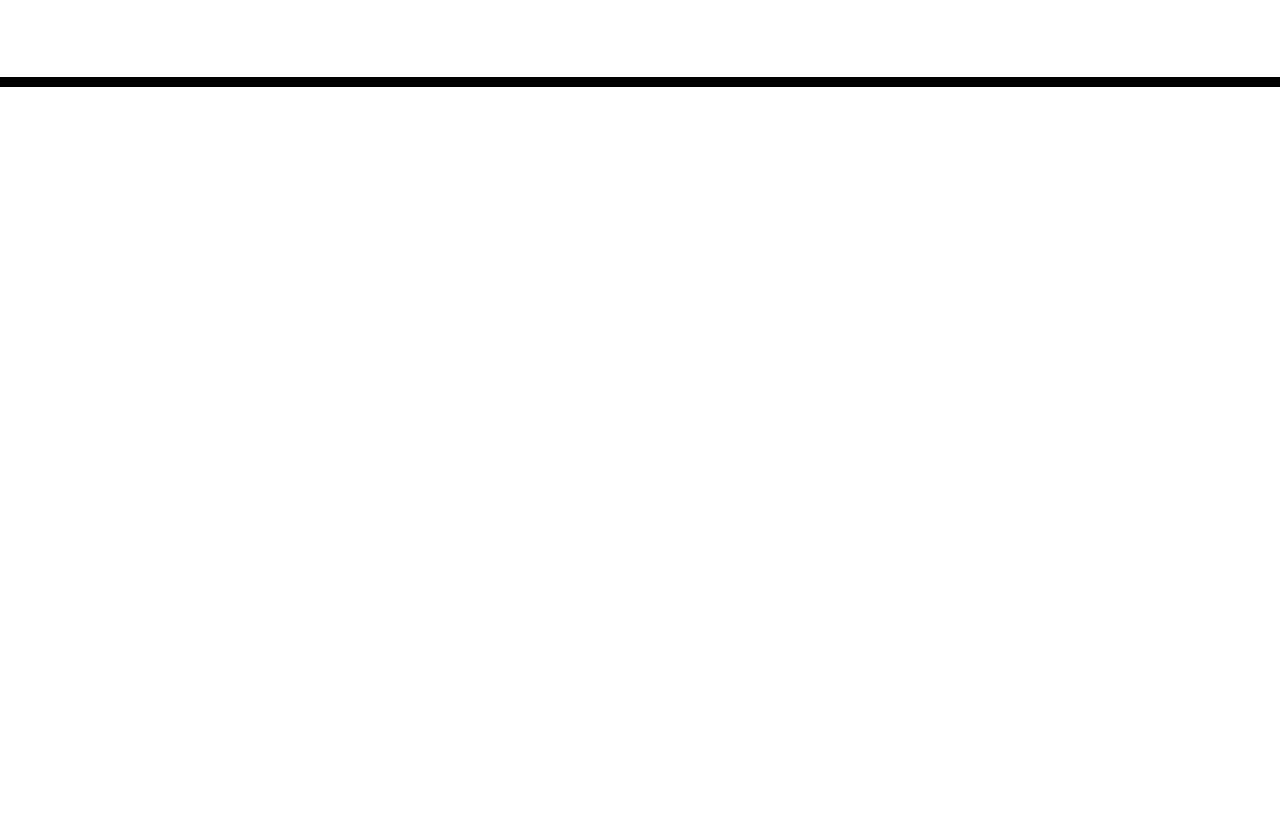
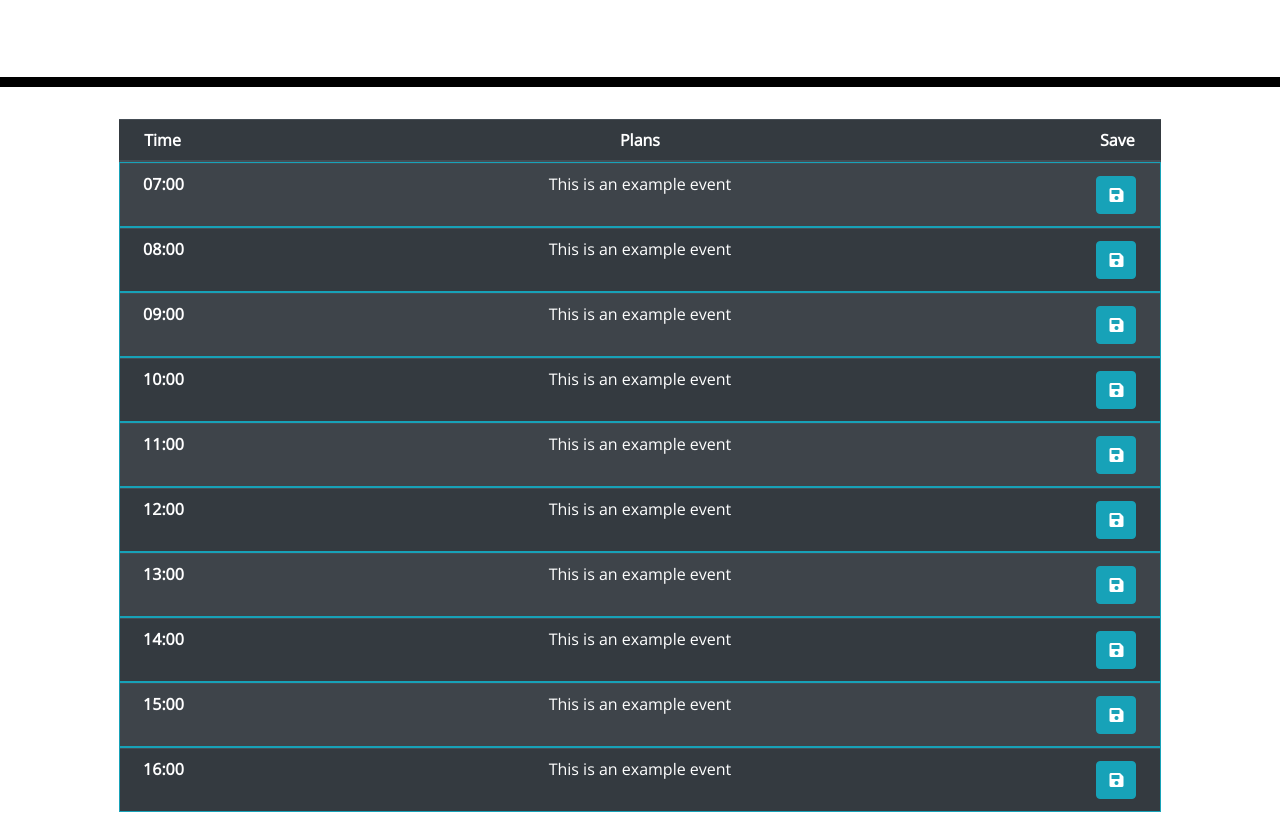
Before and after one commit to Old-Prego/day-scheduler, a plain HTML site: page Develop/index.html in a window 1280 px wide. Shown: the part 181-1009 px from the top of the page. Before the commit the page ends 800 px from the top, so only its background shows below. Drawn offline with nearby package versions, Linux system fonts and the light colour scheme.

Commit message:
Made a decent start of a table to use as a template.

```diff
--- a/Develop/index.html
+++ b/Develop/index.html
@@ -28,8 +28,70 @@
       <p class="lead">A simple calendar app for scheduling your work day</p>
       <p id="currentDay" class="lead"></p>
     </header>
-    <div class="container">
+    <div class="container-fluid d-flex justify-content-center">
       <!-- Timeblocks go here -->
+      <table class="table table-dark table-striped table-hover col-10">
+        <thead>
+          <tr class="d-flex">
+            <th scope="col" class="col-1 text-center">Time</th>
+            <th scope="col" class="col-10 text-center">Plans</th>
+            <th scope="col" class="col-1 text-center">Save</th>
+          </tr>
+
+        </thead>
+        <tbody>
+          <tr class="d-flex border border-info">
+            <th scope="row" class="col-1 text-center">07:00</th>
+            <td id="event7" class="col-10 text-center">This is an example event</td>
+            <td class="col-1 text-center"><button id="save9" type="button" class="btn btn-info btn-square"><span class="fas fa-save"></span></button></td>
+          </tr>
+          <tr class="d-flex border border-info">
+            <th scope="row" class="col-1 text-center">08:00</th>
+            <td id="event8" class="col-10 text-center">This is an example event</td>
+            <td class="col-1 text-center"><button id="save9" type="button" class="btn btn-info btn-square"><span class="fas fa-save"></span></button></td>
+          </tr>
+          <tr class="d-flex border border-info">
+            <th scope="row" class="col-1 text-center">09:00</th>
+            <td id="event9" class="col-10 text-center">This is an example event</td>
+            <td class="col-1 text-center"><button id="save9" type="button" class="btn btn-info btn-square"><span class="fas fa-save"></span></button></td>
+          </tr>
+          <tr class="d-flex border border-info">
+            <th scope="row" class="col-1 text-center">10:00</th>
+            <td id="event10" class="col-10 text-center">This is an example event</td>
+            <td class="col-1 text-center"><button id="save9" type="button" class="btn btn-info btn-square"><span class="fas fa-save"></span></button></td>
+          </tr>
+          <tr class="d-flex border border-info">
+            <th scope="row" class="col-1 text-center">11:00</th>
+            <td id="event11" class="col-10 text-center">This is an example event</td>
+            <td class="col-1 text-center"><button id="save9" type="button" class="btn btn-info btn-square"><span class="fas fa-save"></span></button></td>
+          </tr>
+          <tr class="d-flex border border-info">
+            <th scope="row" class="col-1 text-center">12:00</th>
+            <td id="event12" class="col-10 text-center">This is an example event</td>
+            <td class="col-1 text-center"><button id="save9" type="button" class="btn btn-info btn-square"><span class="fas fa-save"></span></button></td>
+          </tr>
+          <tr class="d-flex border border-info">
+            <th scope="row" class="col-1 text-center">13:00</th>
+            <td id="event13" class="col-10 text-center">This is an example event</td>
+            <td class="col-1 text-center"><button id="save9" type="button" class="btn btn-info btn-square"><span class="fas fa-save"></span></button></td>
+          </tr>
+          <tr class="d-flex border border-info">
+            <th scope="row" class="col-1 text-center">14:00</th>
+            <td id="event14" class="col-10 text-center">This is an example event</td>
+            <td class="col-1 text-center"><button id="save9" type="button" class="btn btn-info btn-square"><span class="fas fa-save"></span></button></td>
+          </tr>
+          <tr class="d-flex border border-info">
+            <th scope="row" class="col-1 text-center">15:00</th>
+            <td id="event15" class="col-10 text-center">This is an example event</td>
+            <td class="col-1 text-center"><button id="save9" type="button" class="btn btn-info btn-square"><span class="fas fa-save"></span></button></td>
+          </tr>
+          <tr class="d-flex border border-info">
+            <th scope="row" class="col-1 text-center">16:00</th>
+            <td id="event16" class="col-10 text-center">This is an example event</td>
+            <td class="col-1 text-center"><button id="save9" type="button" class="btn btn-info btn-square"><span class="fas fa-save"></span></button></td>
+          </tr>
+        </tbody>
+      </table>
     </div>
 
     <script src="https://cdnjs.cloudflare.com/ajax/libs/jquery/3.2.1/jquery.min.js"></script>
```
